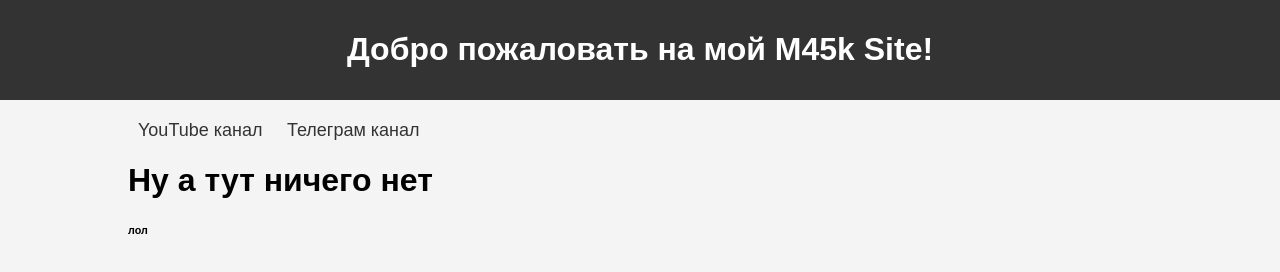
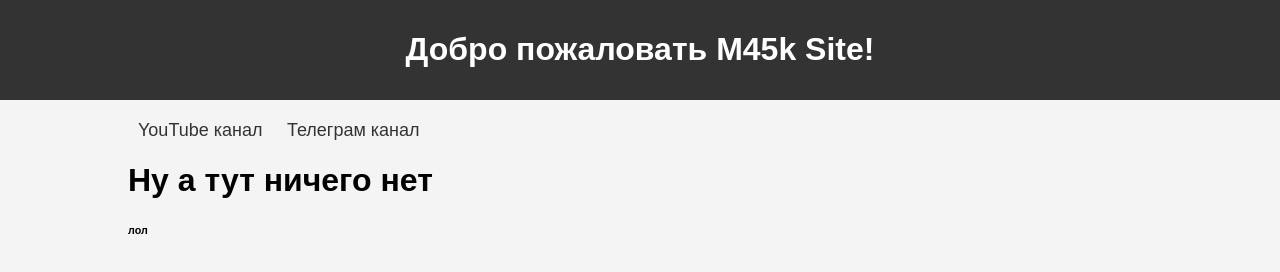
Before and after one commit to Maksimka45k/M45k-Site, a plain HTML site: page index.html in a window 1280 px wide. Drawn offline with Linux system fonts and the light colour scheme.

Commit message:
index.html

```diff
--- a/index.html
+++ b/index.html
@@ -49,7 +49,7 @@
 <body>
 
     <header>
-        <h1>Добро пожаловать на мой M45k Site!</h1>
+        <h1>Добро пожаловать M45k Site!</h1>
     </header>
 
     <div class="container">
```
